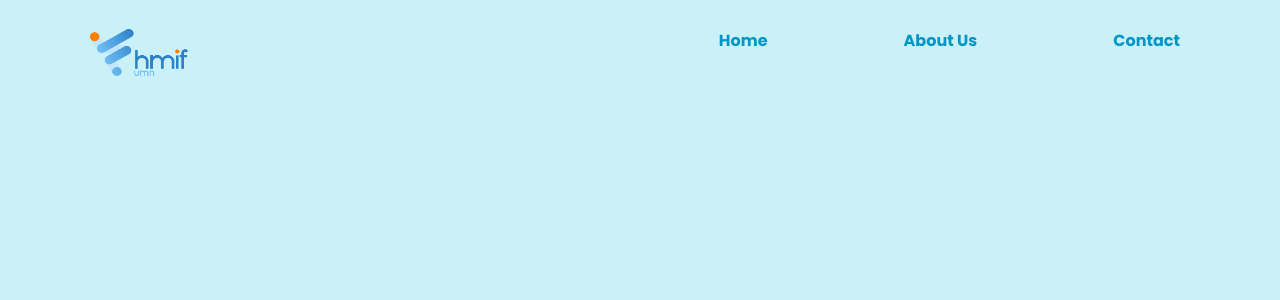
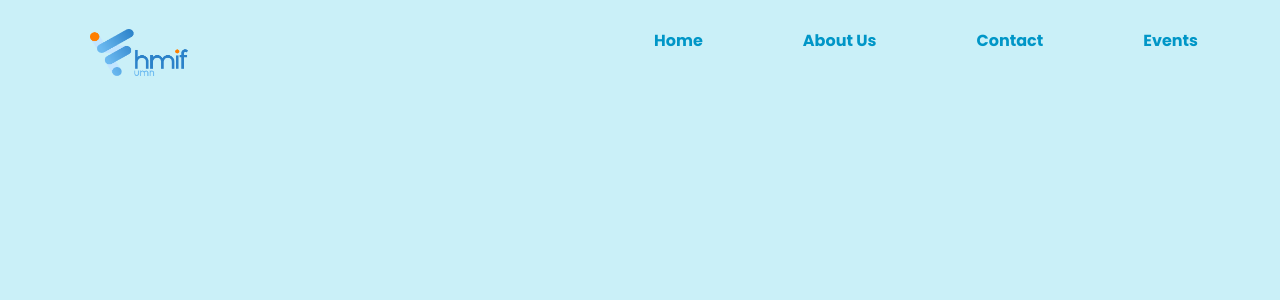
Before and after one commit to Xenovka/hmif, a Vue app: page / in a window 1280 px wide. Shown: the top 300 px of the page. Built offline with nearby package versions, Linux system fonts and the light colour scheme.

Commit message:
change: navbar hover animation

```diff
--- a/src/components/navbar/TheNavbar.scss
+++ b/src/components/navbar/TheNavbar.scss
@@ -31,17 +31,33 @@ $color-primary: #00b4d8;
       margin: 0 50px;
 
       & a {
+        position: relative;
         text-decoration: none;
         font-size: 1rem;
         font-weight: 600;
         color: $font-color-primary;
         transition: all 0.3s ease;
-        padding: 10px 18px;
 
-        &:hover {
+        &::after {
+          content: "";
+          position: absolute;
+          left: -100%;
+          opacity: 0;
+          width: 100%;
+          display: block;
+          border: 2px solid $color-primary;
           border-radius: 4px;
           background-color: $color-primary;
           color: $font-color-secondary;
+          transition: all 0.2s ease;
+        }
+
+        &:hover::after {
+          content: "";
+          bottom: -5px;
+          left: 50%;
+          opacity: 1;
+          transform: translateX(-50%);
         }
       }
     }
--- a/src/components/navbar/TheNavbar.vue
+++ b/src/components/navbar/TheNavbar.vue
@@ -5,6 +5,7 @@
       <li><a href="#">Home</a></li>
       <li><a href="#">About Us</a></li>
       <li><a href="#">Contact</a></li>
+      <li><a href="#">Events</a></li>
     </ul>
   </div>
 </template>
```
